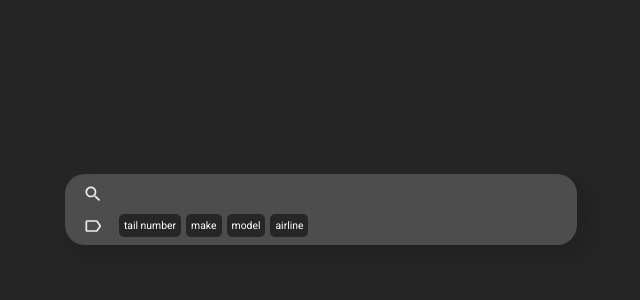
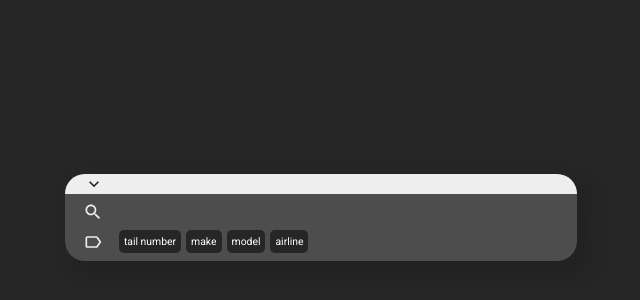
Before and after one commit to frankgreco/aviation, a React (Create React App) app in the folder ui/: page / in a window 1280 px wide. Shown: the part 44-344 px from the top of the page, without its empty margins (319-959 px from the left). Built offline with nearby package versions, Linux system fonts and the light colour scheme.

Commit message:
progress

```diff
--- a/ui/src/actions/index.js
+++ b/ui/src/actions/index.js
@@ -1,13 +1,18 @@
 import axios from 'axios'
 
+export const HIDE_CODE_VIEW = "HIDE_CODE_VIEW"
+export function hideCodeView(value) {
+    return { type: HIDE_CODE_VIEW, value }
+}
+
 export const ENABLE_SEARCH_FILTER = "ENABLE_SEARCH_FILTER"
-export function enableSearchFilter(filter) {
-    return { type: ENABLE_SEARCH_FILTER, filter }
+export function enableSearchFilter(filter, query = '') {
+    return { type: ENABLE_SEARCH_FILTER, filter, query }
 }
 
 export const DISABLE_SEARCH_FILTER = "DISABLE_SEARCH_FILTER"
-export function disableSearchFilter(filter) {
-    return { type: DISABLE_SEARCH_FILTER, filter }
+export function disableSearchFilter(filter, query = '') {
+    return { type: DISABLE_SEARCH_FILTER, filter, query }
 }
 
 export const SEARCH_QUERY = "SEARCH_QUERY"
--- a/ui/src/components/Filter.js
+++ b/ui/src/components/Filter.js
@@ -2,8 +2,10 @@ import React from 'react';
 import '../index.css';
 import Tag from '../components/Tag.js';
 
-export default ({ name, onKeyDown, onChange, value, input }) => (
+export default ({ name, onKeyDown, onChange, value, input, includeConj }) => (
     <div className="test">
+        {includeConj ? <span className="frank"><Tag v="AND" /></span> : null}
+        <div className="tag-input">
             <span className="test-tag">
                 <Tag v={name} invert={true}/>
             </span>
@@ -17,4 +19,5 @@ export default ({ name, onKeyDown, onChange, value, input }) => (
                 />
             </span>
         </div>
+    </div>
 )
--- a/ui/src/components/Search.js
+++ b/ui/src/components/Search.js
@@ -7,9 +7,21 @@ import Filters from '../containers/Filters.js';
 import Tray from '../containers/Tray.js';
 import { createMuiTheme, ThemeProvider } from '@material-ui/core/styles';
 import LinearProgress from '@material-ui/core/LinearProgress';
-import Tag from './Tag.js';
+import CodeIcon from '@material-ui/icons/Code';
+import ExpandMoreIcon from '@material-ui/icons/ExpandMore';
+import ExpandLessIcon from '@material-ui/icons/ExpandLess';
 
-export default ({ query, registrations, handleChange, onClick, isFetching, input, hasFilters }) => {
+export default ({
+    query,
+    registrations,
+    handleChange,
+    onClick,
+    isFetching,
+    input,
+    hasFilters,
+    toggleCodeView,
+    hideCodeView
+}) => {
 
     const theme = createMuiTheme({
         overrides: {
@@ -29,6 +41,34 @@ export default ({ query, registrations, handleChange, onClick, isFetching, input
 
     return (
         <div className="input-and-results">
+            <div className="toggleCodeViewRoot">
+                <span className="toggleCodeViewIcon" onClick={toggleCodeView}>
+                    { hideCodeView ? <ExpandMoreIcon fontSize="small" /> : <ExpandLessIcon fontSize="small" />}
+                </span>
+                <span className="toggleCodeViewPadding"/>
+            </div>
+            { hideCodeView ? null : <div className="search-input light no-padding-top no-padding-bottom ">
+                    <div className="search">
+                        <span className="search-icon light-color">
+                            <CodeIcon fontSize="small" />
+                        </span>
+                        <div className="search-parent">
+                            {/* <Filters /> */}
+                            <span className="bar">
+                                <input
+                                    readOnly
+                                    className="raw-input light-color"
+                                    value={query}
+                                    onChange={handleChange}
+                                    autoFocus="autofocus"
+                                    ref={input}
+                                />
+                            </span>
+                        </div>
+                        <span fontSize="small" className="search-icon" />
+                    </div>
+                </div>
+            }
             <div className="search-input">
                 <div className="search">
                     <span className="search-icon">
@@ -36,16 +76,6 @@ export default ({ query, registrations, handleChange, onClick, isFetching, input
                     </span>
                     <div className="search-parent">
                         <Filters />
-                        <span className="bar">
-                            <input
-                                className="raw-input"
-                                // placeholder="Search..."
-                                value={query}
-                                onChange={handleChange}
-                                autoFocus="autofocus"
-                                ref={input}
-                            />
-                        </span>
                     </div>
                     <span fontSize="small" className="search-icon">
                         {query.length > 0 || hasFilters ? <ClearIcon onClick={onClick} fontSize="inherit"/> : null}
--- a/ui/src/components/Tray.js
+++ b/ui/src/components/Tray.js
@@ -2,10 +2,9 @@ import React from 'react';
 import '../index.css';
 import LabelOutlinedIcon from '@material-ui/icons/LabelOutlined';
 import Tag from '../components/Tag.js';
+import { allEnabled } from '../utils/timer.js'
 
 const renderTagIfNeeded = (searchFilters, key, onClick) => searchFilters[key].enabled ? null : <Tag v={key} onClick={onClick(key) } invert={true} />
-
-const allEnabled = searchFilters => Object.keys(searchFilters).filter(k => !searchFilters[k].enabled).length === 0
 
 export default ({ onClick, searchFilters }) => allEnabled(searchFilters) ? null :
     <div className="filters-parent">
--- a/ui/src/containers/Filter.js
+++ b/ui/src/containers/Filter.js
@@ -2,7 +2,7 @@ import React, { Component } from 'react';
 import PropTypes from 'prop-types';
 import { connect } from 'react-redux';
 import FilterComponent from '../components/Filter.js';
-import { disableSearchFilter } from '../actions'
+import { disableSearchFilter, enableSearchFilter } from '../actions'
 
 class Filter extends Component {
 
@@ -10,15 +10,9 @@ class Filter extends Component {
         searchFilters: PropTypes.object,
         searchQuery: PropTypes.string,
         disableFilter: PropTypes.func,
-        name: PropTypes.string
-    }
-
-    constructor(props) {
-        super(props)
-
-        this.state = {
-            value: ''
-        }
+        queryFilter: PropTypes.func,
+        name: PropTypes.string,
+        includeConj: PropTypes.bool
     }
 
     componentDidMount = () => this.input.focus()
@@ -26,31 +20,29 @@ class Filter extends Component {
     handleKeyDown = f => e => {
         switch(e.key) {
             case 'Backspace':
-                if (this.state.value === '') {
+                if (this.props.searchFilters[this.props.name].value === '') {
                     this.props.disableFilter(f)
                 }
         }
     }
 
-    handleChange = e => {
-        this.setState({
-            value: e.target.value
-        })
-    }
+    handleChange = e => this.props.queryFilter(this.props.name, e.target.value)
 
     render = () => <FilterComponent
         key={this.props.key}
         name={this.props.name}
         onKeyDown={this.handleKeyDown(this.props.name)}
         onChange={e => {this.handleChange(e)}}
-        value={this.state.value}
+        value={this.props.searchFilters[this.props.name].value}
         input={input => { this.input = input; }}
+        includeConj={this.props.includeConj}
     />
 }
 
 const mapDispatchToProps = dispatch => {
     return {
-        disableFilter: f => dispatch(disableSearchFilter(f))
+        disableFilter: f => dispatch(disableSearchFilter(f)),
+        queryFilter: (f, q) => dispatch(enableSearchFilter(f, q))
     }
 }
 
--- a/ui/src/containers/Search.js
+++ b/ui/src/containers/Search.js
@@ -1,7 +1,12 @@
 import React, { Component } from 'react';
 import PropTypes from 'prop-types'
 import { connect } from 'react-redux'
-import { fetchRegistrationsIfNeeded, searchQuery, disableSearchFilter } from '../actions'
+import {
+    fetchRegistrationsIfNeeded,
+    searchQuery,
+    disableSearchFilter,
+    hideCodeView,
+} from '../actions'
 import { reset } from '../utils/timer';
 import SearchComponent from '../components/Search.js';
 
@@ -14,7 +19,21 @@ class Search extends Component {
         disableFilter: PropTypes.func,
         isFetching: PropTypes.bool,
         registrations: PropTypes.array,
-        searchFilters: PropTypes.object
+        searchFilters: PropTypes.object,
+        hideCodeView: PropTypes.bool,
+        toggleCodeView: PropTypes.func
+    }
+
+    buildQuery = searchFilters => {
+        let filters = []
+
+        Object.keys(searchFilters).map(k => {
+            if (searchFilters[k] !== undefined && searchFilters[k].value !== undefined && searchFilters[k].value !== '') {
+                filters.push(`${k}="${searchFilters[k].value}"`)
+            }
+        })
+
+        return filters.join(' AND ')
     }
 
     hasFilters = f => Object.keys(f).filter(k => f[k].enabled).length > 0
@@ -54,21 +73,30 @@ class Search extends Component {
         this.input.focus()
     }
 
+    toggleCodeView = () => this.props.toggleCodeView(!this.props.hideCodeView)
+
     render = () => (
         <SearchComponent
-            query={this.props.query}
+            query={this.buildQuery(this.props.searchFilters)}
             registrations={this.props.registrations}
             handleChange={e => {this.handleChange(e)}}
             onClick={this.handleClear}
             isFetching={this.props.isFetching}
             input={input => { this.input = input; }}
             hasFilters={this.hasFilters(this.props.searchFilters)}
+            toggleCodeView={this.toggleCodeView}
+            hideCodeView={this.props.hideCodeView}
         />
     )
 }
 
 const mapStateToProps = state => {
-    const { searchQuery, registrationsByQuery, searchFilters } = state
+    const {
+        searchQuery,
+        registrationsByQuery,
+        searchFilters,
+        hideCodeView,
+    } = state
     const { isFetching, items: registrations } = registrationsByQuery[searchQuery] || {
         isFetching: false
     }
@@ -77,7 +105,8 @@ const mapStateToProps = state => {
         query: state.searchQuery,
         isFetching,
         registrations,
-        searchFilters
+        searchFilters,
+        hideCodeView
     }
 }
 
@@ -85,7 +114,8 @@ const mapDispatchToProps = dispatch => {
     return {
         fetchRegistrations: q => dispatch(fetchRegistrationsIfNeeded(q)),
         searchQuery: q => dispatch(searchQuery(q)),
-        disableFilter: f => dispatch(disableSearchFilter(f))
+        disableFilter: f => dispatch(disableSearchFilter(f)),
+        toggleCodeView: f => dispatch(hideCodeView(f))
     }
 }
 
--- a/ui/src/index.css
+++ b/ui/src/index.css
@@ -57,8 +57,39 @@ html, body{
     box-shadow: 10px 10px 15px 5px #222;
 }
 
+.frank {
+    margin-right: 5px;
+}
+
+.toggleCodeViewRoot {
+    padding: 0 1vh;
+    display: flex;
+    flex-direction: row;
+    background-color: #EEEEEE;
+}
+
+.light {
+    background-color: #EEEEEE;
+}
+
+.light-color {
+    color: #262626 !important;
+}
+
+.toggleCodeViewIcon {
+    color: #262626;
+    display: inline-flex;
+    vertical-align: middle;
+    flex: 3;
+    display: flex;
+    justify-content: center;
+}
+
+.toggleCodeViewPadding {
+    flex: 33;
+}
+
 .search-input {
-    padding: 1vh;
     flex: 1;
 }
 
@@ -89,6 +120,7 @@ html, body{
     flex-wrap: wrap;
     flex: 30;
     padding-left: 5px;
+    padding-top: 1vh;
 }
 
 .results-container {
@@ -107,6 +139,9 @@ html, body{
     display: inline-flex;
     justify-content: center;
     flex: 3;
+    padding-left: 1vh;
+    padding-top: 1vh;
+    padding-bottom: 1vh;
 }
 
 .plane {
@@ -163,6 +198,18 @@ html, body{
     margin-right: 5px;
 }
 
+.no-padding-top {
+    padding-top: unset;
+}
+
+.no-padding-bottom {
+    padding-bottom: unset;
+}
+
+.flip {
+    transform: scale(1, -1);
+}
+
 .test-tag span span {
     border: none;
     box-shadow: 0px 0px 0px 1px #262626;
@@ -170,24 +217,28 @@ html, body{
 
 .test {
     display: flex;
-    background-color: #262626;
+    flex-direction: row;
+    justify-content: flex-start;
+    margin-bottom: 1vh;
+}
+
+.tag-input {
+    display: flex;
     border-radius: 5px;
     flex-direction: row;
     justify-content: flex-start;
-    flex: 15;
     overflow: hidden;
     box-shadow: 0px 0px 0px 1px #262626;
     margin-right: 5px;
+    background-color: #262626;
 }
 
 .test-tag {
-    flex: 1;
     display: flex;
     justify-content: center;
 }
 
 .test-input-parent {
-    flex: 3;
     background-color: #4D4D4D;
 }
 
@@ -199,6 +250,7 @@ html, body{
     font-weight: 400;
     font-size: 0.65em;
     padding: 5px;
+    width: 100%;
 }
 
 .raw-input {
@@ -209,8 +261,8 @@ html, body{
     padding: 5px;
     border: none;
     font-size: 1.5vh;
-    color: #EEEEEE;
-    font-family: "Roboto";
+    color: #262626;
+    font-family: "Courier New", Courier, monospace;
     font-weight: 400;
 }
 
--- a/ui/src/reducers/index.js
+++ b/ui/src/reducers/index.js
@@ -5,6 +5,7 @@ import {
     RECEIVE_REGISTRATIONS,
     ENABLE_SEARCH_FILTER,
     DISABLE_SEARCH_FILTER,
+    HIDE_CODE_VIEW
 } from '../actions'
 
 function searchQuery(state = '', action) {
@@ -16,18 +17,32 @@ function searchQuery(state = '', action) {
   }
 }
 
-function searchFilters(state = {}, action) {
+function hideCodeView(state= true, action) {
+  switch (action.type) {
+    case HIDE_CODE_VIEW:
+        return action.value
+    default:
+        return state
+  }
+}
+
+function searchFilters(state = {
+  enabled: false,
+  value: ''
+}, action) {
   switch (action.type) {
     case ENABLE_SEARCH_FILTER:
       return Object.assign({}, state, {
         [action.filter]: Object.assign({}, state[action.filter], {
-          enabled: true
+          enabled: true,
+          value: action.query
         })
       })
     case DISABLE_SEARCH_FILTER:
       return Object.assign({}, state, {
         [action.filter]: Object.assign({}, state[action.filter], {
-          enabled: false
+          enabled: false,
+          value: ''
         })
       })
     default:
@@ -73,7 +88,8 @@ function registrationsByQuery(state = {}, action) {
 const rootReducer = combineReducers({
     registrationsByQuery,
     searchQuery,
-    searchFilters
+    searchFilters,
+    hideCodeView
 })
 
 export default rootReducer
```
Also changed, not shown: ui/src/containers/Filters.js (+14 -4 lines), ui/src/utils/timer.js (+8 -0 lines). Lines whose indentation alone changed are shown as unchanged.
